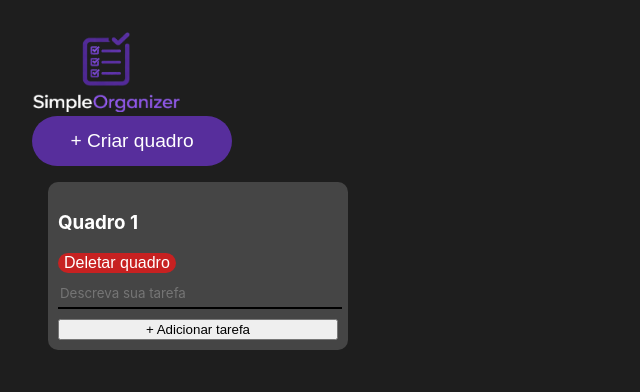
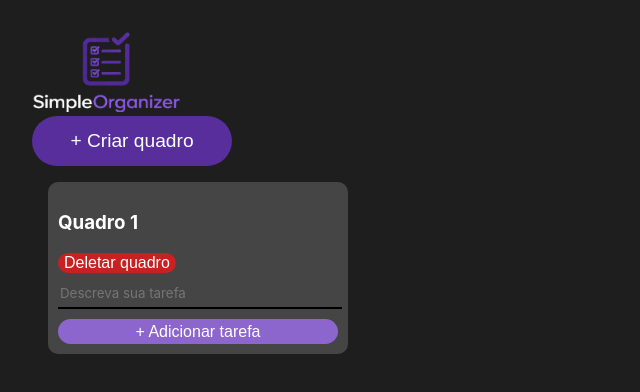
Before and after one commit to diogoSgermano/SimpleOrganizer, a React (Create React App) app in the folder simpleorganizerapp/: page / in a window 1280 px wide. Both pictures are taken after a click on the button "+ Criar quadro". Shown: the top 392 px of the page, without its empty margins (0-640 px from the left). Built offline with nearby package versions, Linux system fonts and the light colour scheme.

Commit message:
Styling the add task button

```diff
--- a/simpleorganizerapp/src/components/layout/Column/Column.jsx
+++ b/simpleorganizerapp/src/components/layout/Column/Column.jsx
@@ -50,7 +50,7 @@ export default function Column({ column, addCard, deleteColumn, deleteCard }) {
         rows="1"
       />
 
-      <button
+      <button className={styles.btnAddTask}
         onClick={() => {
           addCard(column.id, input);
           setInput("");
--- a/simpleorganizerapp/src/components/layout/Column/Column.module.css
+++ b/simpleorganizerapp/src/components/layout/Column/Column.module.css
@@ -46,3 +46,12 @@
 .deleteColumnBtn:hover{
   background-color:rgb(255, 134, 134);
 }
+
+.btnAddTask{
+  background-color:#8C65CD;
+  border:none;
+  border-radius:30px;
+  color:white;
+  font-size:medium;
+  padding:0.2em;
+}
```
